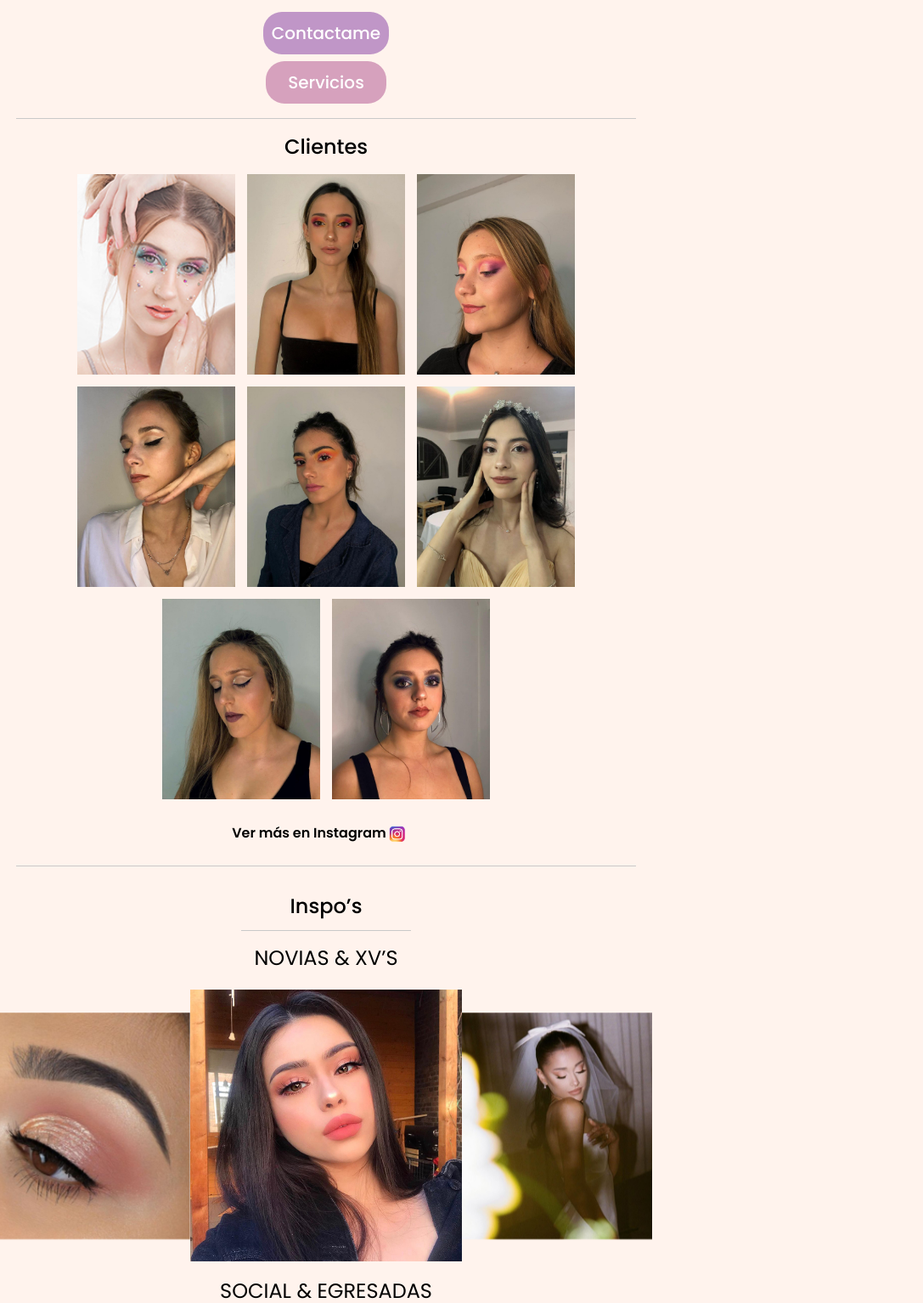
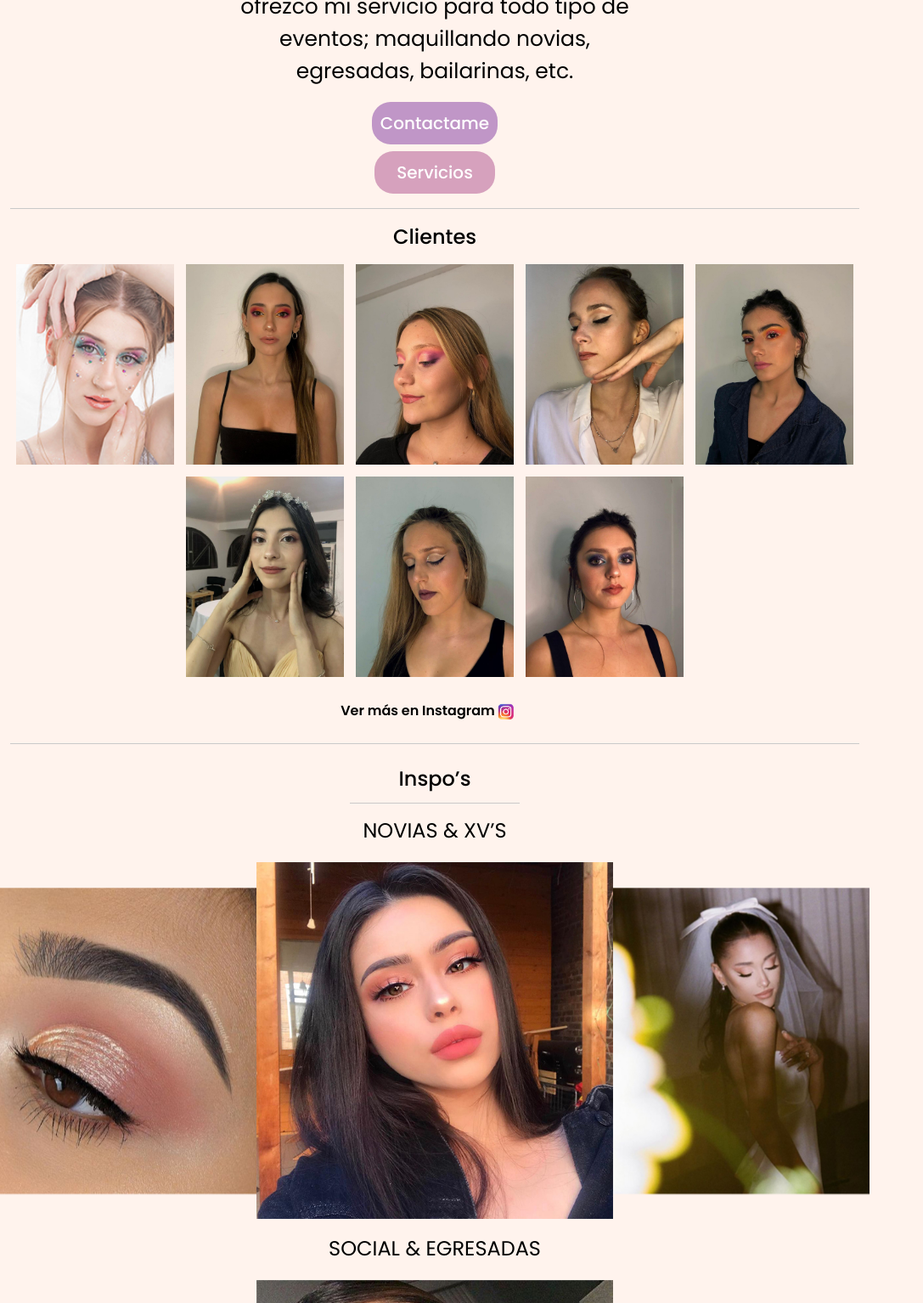
Before and after one commit to PedroReverendo/MakeUp-BYVIR, a website: page index.html in a window 1280 px wide. Shown: the part 753-2287 px from the top of the page at 85% size, without its empty margins (0-1087 px from the left). Drawn offline with nearby package versions, Linux system fonts and the light colour scheme.

Commit message:
responsive 1024

```diff
--- a/assets/css/media.css
+++ b/assets/css/media.css
@@ -185,12 +185,12 @@
     }
 }
 /* ===================LAPTOP===================*/
-@media screen and (max-width: 1024px) {
+@media screen and (min-width: 1024px) {
     .html-home{
         width: 64rem;
     }
     .header{
-        height: 90px;
+        height: 98px;
     }
     .home__img{
         width: 25rem;
@@ -200,8 +200,29 @@
         padding-inline-start: 10rem;
         padding-block-start: 10rem;
     }
+    .custom_section_2{
+        height: 19rem;
+    }
+    .separator-line{
+        width: 1000px;
+    }
+    .swiper-3d{
+        perspective: 650px ;
+     }
+     .discover__img{
+         width: 30rem;
+     }
+     .discover__card .swiper-slide{
+         width: 150rem;
+     }
+     .discover__card{
+         width: 420px;
+     }
+     .accordion{
+         height: 84vh;
+     }
 }
 /* ===================LAPTOP L===================*/
-@media screen and (max-width: 1440px) {
+@media screen and (min-width: 1440px) {
 
 }
```
